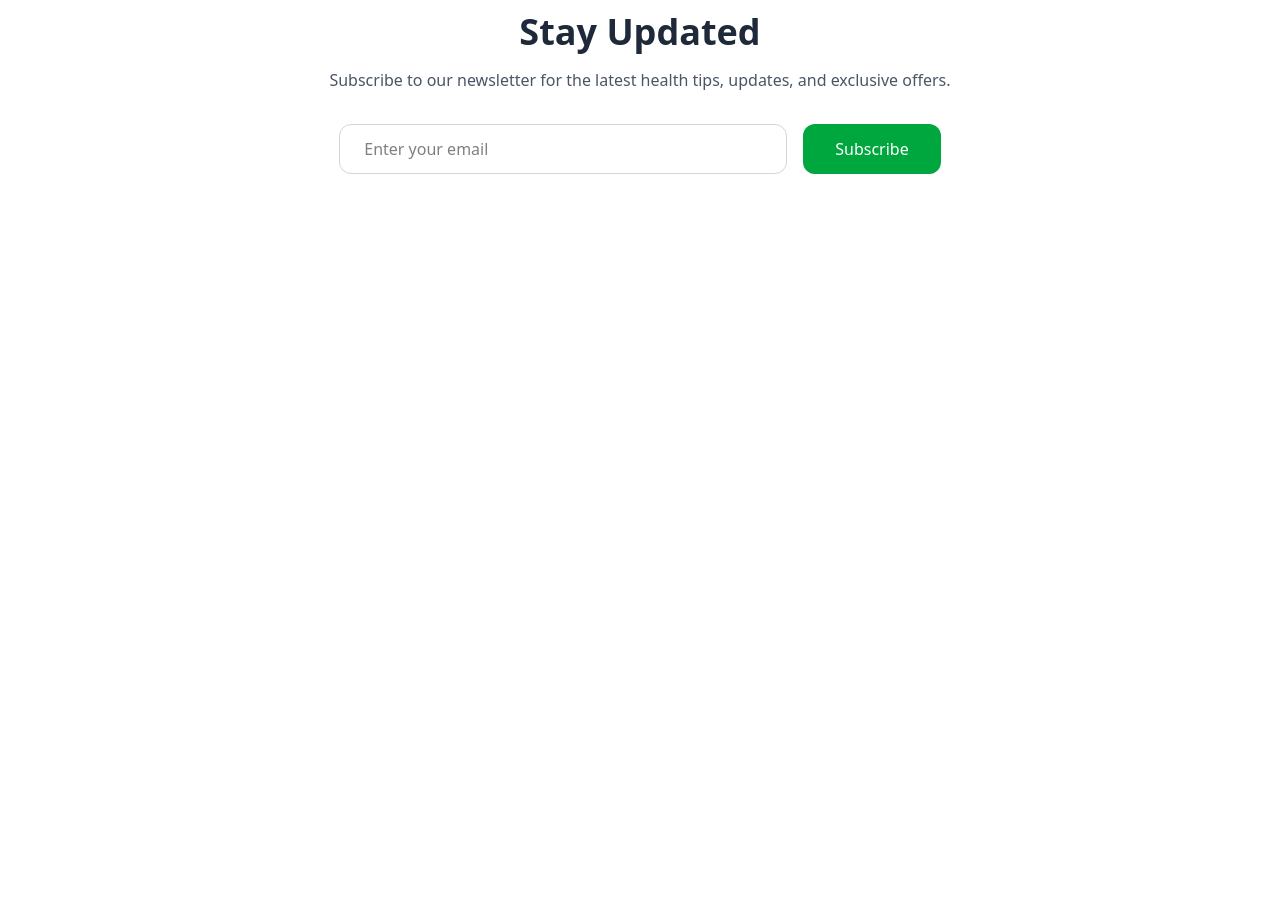
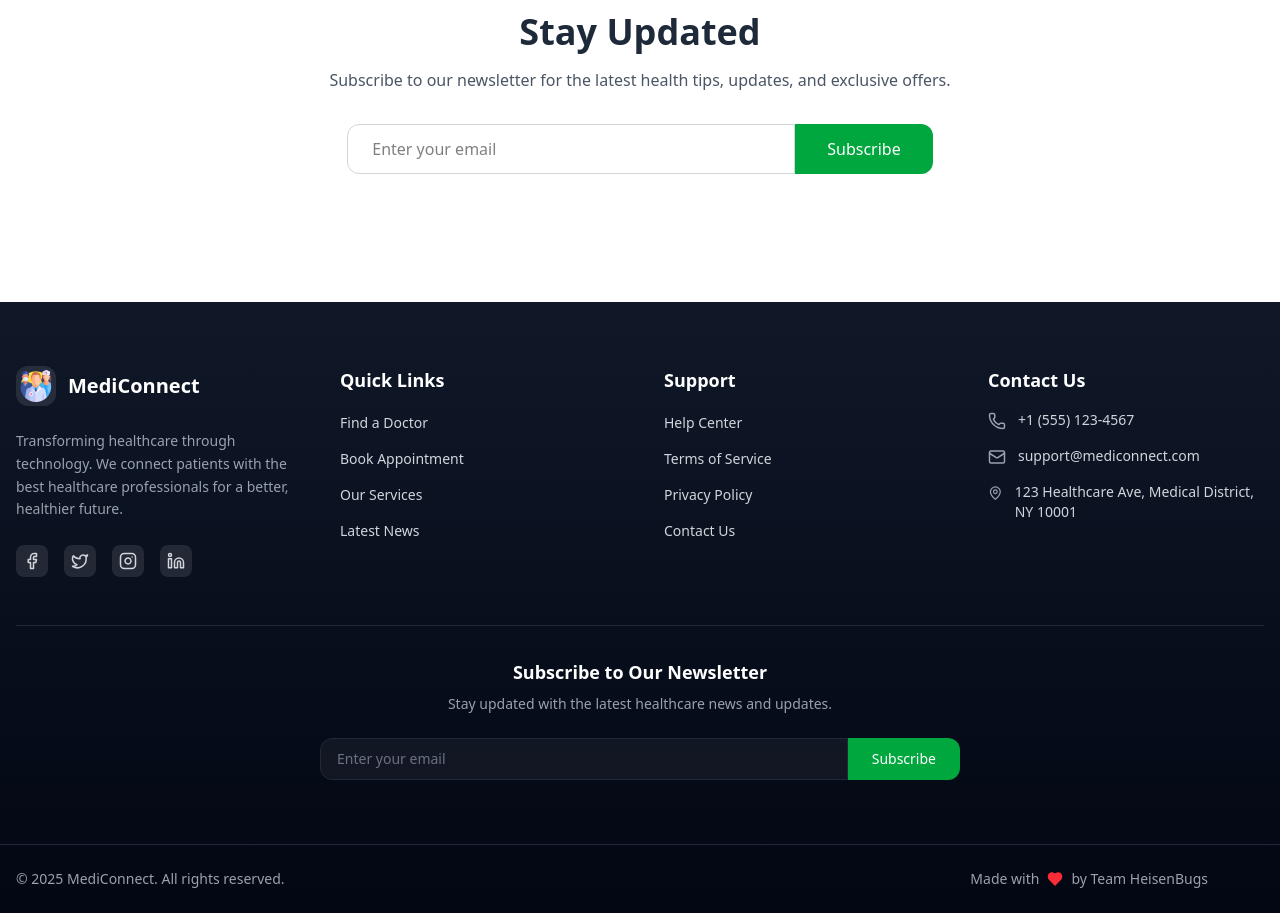
Before and after one commit to adityasriv2317/my-medic, a React (Vite) app: page / in a window 1280 px wide. Shown: the part 2660-3573 px from the top of the page. Before the commit the page ends 2962 px from the top, so only its background shows below. Built offline with nearby package versions, Linux system fonts and the light colour scheme.

Commit message:
footer fix

```diff
--- a/src/components/Filler.jsx
+++ b/src/components/Filler.jsx
@@ -273,15 +273,15 @@ export const Newsletter = () => {
           <p className="text-gray-600 mb-8">
             Subscribe to our newsletter for the latest health tips, updates, and exclusive offers.
           </p>
-          <form className="flex flex-col sm:flex-row gap-4 justify-center">
+          <form className="flex flex-col sm:flex-row gap-0 justify-center">
             <input
               type="email"
               placeholder="Enter your email"
-              className="px-6 py-3 rounded-xl border border-gray-300 focus:border-green-500 focus:ring-2 focus:ring-green-500/20 flex-grow max-w-md"
+              className="px-6 py-3 rounded-l-xl border border-gray-300 focus:border-green-500 focus:ring-2 focus:ring-green-500/20 flex-grow max-w-md"
             />
             <button
               type="submit"
-              className="px-8 py-3 bg-green-600 text-white rounded-xl hover:bg-green-700 transition-colors font-medium"
+              className="px-8 py-3 bg-green-600 text-white rounded-r-xl hover:bg-green-700 transition-colors font-medium"
             >
               Subscribe
             </button>
--- a/src/components/Footer.jsx
+++ b/src/components/Footer.jsx
@@ -1,11 +1,202 @@
-import React from 'react'
+import React from "react";
+import { Link } from "react-router-dom";
+import { motion } from "framer-motion";
+import {
+  Facebook,
+  Twitter,
+  Instagram,
+  Linkedin,
+  Mail,
+  Phone,
+  MapPin,
+  Heart,
+} from "lucide-react";
 
 const Footer = () => {
+  const quickLinks = [
+    { name: "Find a Doctor", path: "/findadoctor" },
+    { name: "Book Appointment", path: "/appointments" },
+    { name: "Our Services", path: "/services" },
+    { name: "Latest News", path: "/news" },
+  ];
+
+  const supportLinks = [
+    { name: "Help Center", path: "/help" },
+    { name: "Terms of Service", path: "/terms" },
+    { name: "Privacy Policy", path: "/privacy" },
+    { name: "Contact Us", path: "/contact" },
+  ];
+
+  const socialLinks = [
+    { icon: Facebook, href: "https://facebook.com" },
+    { icon: Twitter, href: "https://twitter.com" },
+    { icon: Instagram, href: "https://instagram.com" },
+    { icon: Linkedin, href: "https://linkedin.com" },
+  ];
+
+  const contactInfo = [
+    {
+      icon: Phone,
+      text: "+1 (555) 123-4567",
+      href: "tel:+15551234567",
+    },
+    {
+      icon: Mail,
+      text: "support@mediconnect.com",
+      href: "mailto:support@mediconnect.com",
+    },
+    {
+      icon: MapPin,
+      text: "123 Healthcare Ave, Medical District, NY 10001",
+      href: "https://maps.google.com",
+    },
+  ];
+
   return (
-    <div>
-      FOOTER
-    </div>
-  )
-}
+    <footer className="bg-gradient-to-b w-full from-gray-900 to-gray-950 text-gray-300">
+      {/* Main Footer Content */}
+      <div className="container mx-auto px-4 py-8 sm:py-12 md:py-16">
+        <div className="grid grid-cols-1 sm:grid-cols-2 lg:grid-cols-4 gap-8 lg:gap-12">
+          {/* Company Info */}
+          <div className="space-y-4 sm:space-y-6">
+            <Link to="/" className="inline-flex items-center space-x-3 group">
+              <div className="w-8 h-8 sm:w-10 sm:h-10 bg-white/10 group-hover:bg-white/20 rounded-xl transition-colors flex items-center justify-center">
+                <img
+                  src="/ico.png"
+                  alt="MediConnect"
+                  className="w-6 h-6 sm:w-8 sm:h-8 object-cover"
+                />
+              </div>
+              <span className="text-lg sm:text-xl font-bold text-white">MediConnect</span>
+            </Link>
+            <p className="text-xs sm:text-sm text-gray-400 leading-relaxed max-w-md">
+              Transforming healthcare through technology. We connect patients
+              with the best healthcare professionals for a better, healthier
+              future.
+            </p>
+            <div className="flex items-center space-x-3 sm:space-x-4">
+              {socialLinks.map((social, index) => (
+                <motion.a
+                  key={index}
+                  href={social.href}
+                  target="_blank"
+                  rel="noopener noreferrer"
+                  className="w-7 h-7 sm:w-8 sm:h-8 bg-white/10 hover:bg-white/20 rounded-lg flex items-center justify-center transition-colors"
+                  whileHover={{ scale: 1.05 }}
+                  whileTap={{ scale: 0.95 }}
+                >
+                  <social.icon size={16} className="sm:w-[18px] sm:h-[18px]" />
+                </motion.a>
+              ))}
+            </div>
+          </div>
 
-export default Footer
+          {/* Quick Links */}
+          <div className="sm:pl-4 lg:pl-0">
+            <h3 className="text-base sm:text-lg font-semibold text-white mb-3 sm:mb-4">
+              Quick Links
+            </h3>
+            <ul className="space-y-2 sm:space-y-3">
+              {quickLinks.map((link, index) => (
+                <li key={index}>
+                  <Link
+                    to={link.path}
+                    className="text-xs sm:text-sm hover:text-white transition-colors hover:underline decoration-green-500 underline-offset-4"
+                  >
+                    {link.name}
+                  </Link>
+                </li>
+              ))}
+            </ul>
+          </div>
+
+          {/* Support */}
+          <div className="sm:pl-4 lg:pl-0">
+            <h3 className="text-base sm:text-lg font-semibold text-white mb-3 sm:mb-4">Support</h3>
+            <ul className="space-y-2 sm:space-y-3">
+              {supportLinks.map((link, index) => (
+                <li key={index}>
+                  <Link
+                    to={link.path}
+                    className="text-xs sm:text-sm hover:text-white transition-colors hover:underline decoration-green-500 underline-offset-4"
+                  >
+                    {link.name}
+                  </Link>
+                </li>
+              ))}
+            </ul>
+          </div>
+
+          {/* Contact Info */}
+          <div className="sm:pl-4 lg:pl-0">
+            <h3 className="text-base sm:text-lg font-semibold text-white mb-3 sm:mb-4">
+              Contact Us
+            </h3>
+            <ul className="space-y-3 sm:space-y-4">
+              {contactInfo.map((info, index) => (
+                <li key={index}>
+                  <a
+                    href={info.href}
+                    target="_blank"
+                    rel="noopener noreferrer"
+                    className="flex items-start space-x-2 sm:space-x-3 group"
+                  >
+                    <info.icon
+                      size={16}
+                      className="mt-0.5 text-gray-400 group-hover:text-white transition-colors sm:w-[18px] sm:h-[18px]"
+                    />
+                    <span className="text-xs sm:text-sm group-hover:text-white transition-colors">
+                      {info.text}
+                    </span>
+                  </a>
+                </li>
+              ))}
+            </ul>
+          </div>
+        </div>
+
+        {/* Newsletter */}
+        <div className="mt-8 sm:mt-10 md:mt-12 pt-6 sm:pt-8 border-t border-gray-800">
+          <div className="max-w-2xl mx-auto text-center px-4">
+            <h3 className="text-base sm:text-lg font-semibold text-white mb-2">
+              Subscribe to Our Newsletter
+            </h3>
+            <p className="text-xs sm:text-sm text-gray-400 mb-4 sm:mb-6">
+              Stay updated with the latest healthcare news and updates.
+            </p>
+            <form className="flex flex-col sm:flex-row gap-3 md:gap-0">
+              <input
+                type="email"
+                placeholder="Enter your email"
+                className="flex-grow px-3 sm:px-4 py-2 sm:py-2.5 bg-white/5 border border-gray-800 not-md:rounded-xl md:rounded-l-xl focus:outline-none focus:border-green-500 focus:ring-1 focus:ring-green-500 text-white placeholder-gray-500 text-xs sm:text-sm"
+              />
+              <motion.button
+                whileHover={{ scale: 1.02 }}
+                whileTap={{ scale: 0.98 }}
+                className="px-4 sm:px-6 py-2 sm:py-2.5 bg-green-600 hover:bg-green-700 text-white not-md:rounded-xl md:rounded-r-xl font-medium transition-colors text-xs sm:text-sm"
+              >
+                Subscribe
+              </motion.button>
+            </form>
+          </div>
+        </div>
+      </div>
+
+      {/* Bottom Bar */}
+      <div className="border-t border-gray-800 py-4 sm:py-6">
+        <div className="container mx-auto px-4 flex flex-col sm:flex-row justify-between items-center space-y-2 sm:space-y-0">
+          <p className="text-xs sm:text-sm text-gray-400 text-center sm:text-left">
+            © {new Date().getFullYear()} MediConnect. All rights reserved.
+          </p>
+          <p className="text-xs sm:text-sm text-gray-400 flex items-center space-x-1 sm:space-x-2 sm:mr-14">
+            <span>Made with</span>
+            <Heart size={14} className="text-red-500 fill-current sm:w-4 sm:h-4" />
+            <span>by Team HeisenBugs</span>
+          </p>
+        </div>
+      </div>
+    </footer>
+  );
+};
+
+export default Footer;
--- a/src/components/ScrollToTopButton.jsx
+++ b/src/components/ScrollToTopButton.jsx
@@ -27,7 +27,7 @@ const ScrollToTopButton = () => {
   return (
     <motion.button
       onClick={scrollToTop}
-      className={`fixed bottom-5 md:bottom-7 right-5 bg-green-600 text-white p-3 rounded-full shadow-lg transition-all ${
+      className={`fixed bottom-5 md:bottom-6.5 right-5 bg-green-600 text-white p-3 rounded-full shadow-lg transition-all ${
         isVisible ? "opacity-100" : "opacity-0 pointer-events-none"
       }`}
       whileHover={{ scale: 1.1 }}
--- a/src/pages/Home.jsx
+++ b/src/pages/Home.jsx
@@ -6,7 +6,7 @@ import Chatbot from "../components/Chatbot";
 import hero from "../assets/hero.jpg";
 import ScrollToTopButton from "../components/ScrollToTopButton";
 import Filler from "../components/Filler";
-
+import Footer from "../components/Footer";
 const Home = () => {
   useEffect(() => {
     document.title = "Home - MediConnect";
@@ -69,6 +69,7 @@ const Home = () => {
       </div>
 
       <Filler />
+      <Footer />
       <Chatbot />
       <ScrollToTopButton />
     </section>
```
